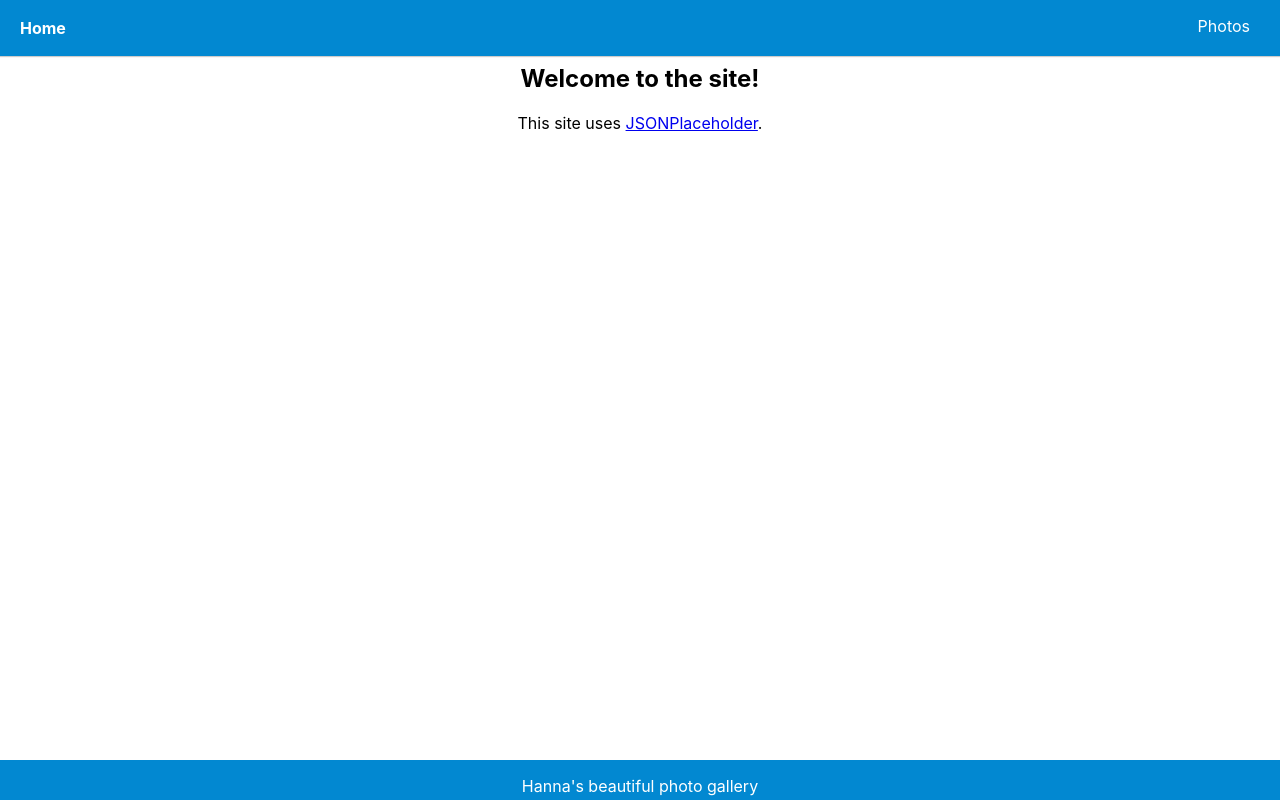
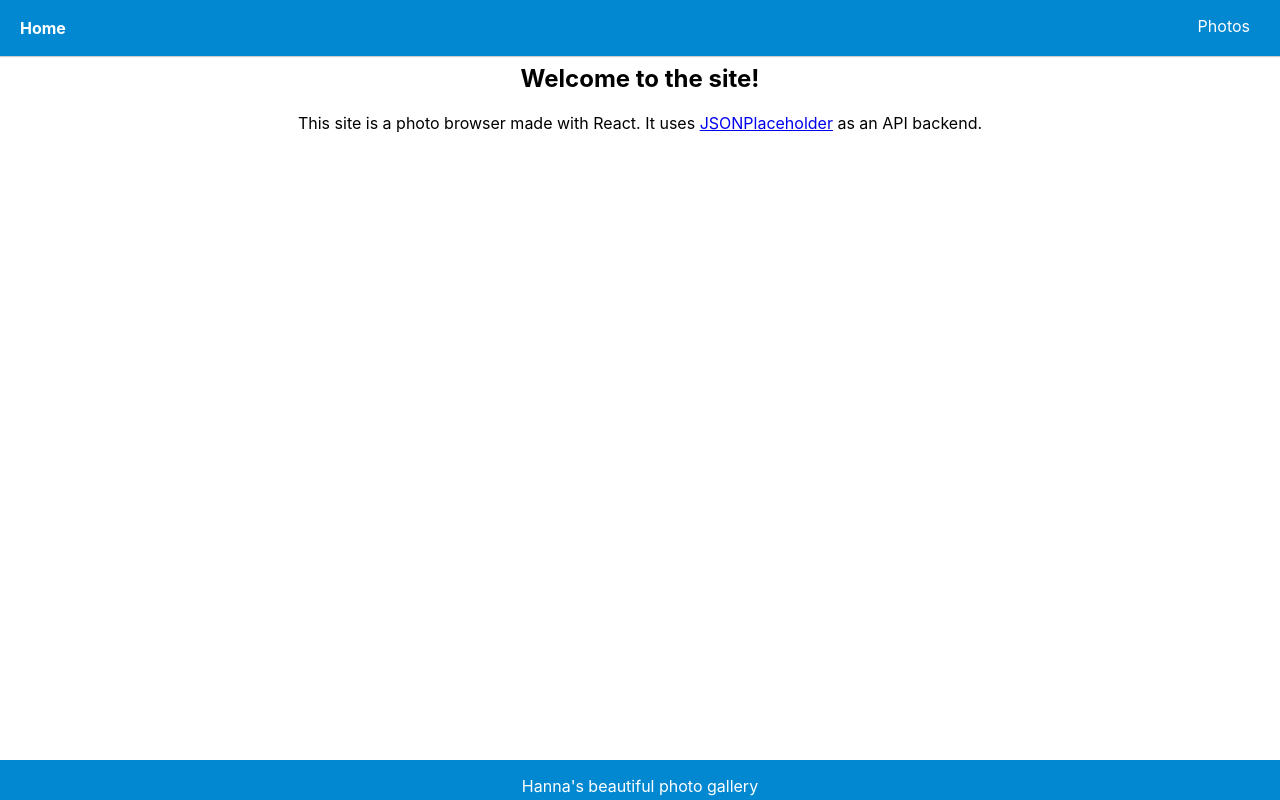
Before and after one commit to HannaTuominen/photo-browser, a React (Create React App) app: page / in a window 1280 px wide. Built offline with nearby package versions, Linux system fonts and the light colour scheme.

Commit message:
Update home page text

```diff
--- a/src/components/Home/Home.js
+++ b/src/components/Home/Home.js
@@ -8,7 +8,8 @@ const home = props => (
   <Auxiliary>
     <div className="HomeContainer">
       <h2>Welcome to the site!</h2>
-      <label>This site uses <a href="http://jsonplaceholder.typicode.com/">JSONPlaceholder</a>.</label>
+      <span>This site is a photo browser made with React. </span>
+      <span>It uses <a href="http://jsonplaceholder.typicode.com/">JSONPlaceholder</a> as an API backend.</span>
     </div>
     <Footer footerPlace={"FooterHome"}/>
   </Auxiliary>
--- a/src/containers/PhotoDisplayer/PhotoDisplayer.js
+++ b/src/containers/PhotoDisplayer/PhotoDisplayer.js
@@ -37,7 +37,7 @@ const PhotoDisplayer = props => {
   const clearError = () => {
     setHasError(false);
     setIsLoading(false);
-    props.history.push("/gallery/albums/");
+    props.history.push("/gallery/albums/" + albumId);
   };
 
   return (
```
